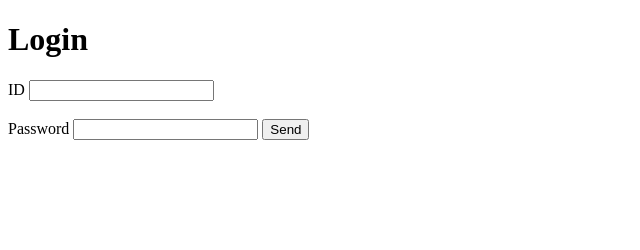
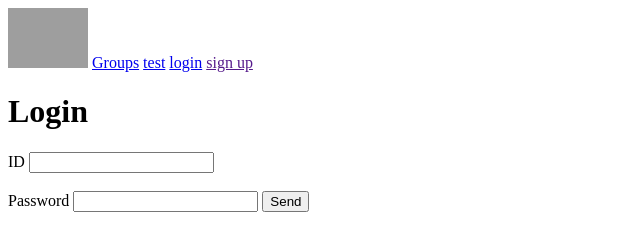
Before and after one commit to Elnura99/1402task, a plain HTML site: page TABLE/login.html in a window 1280 px wide. Shown: the whole page, without its empty margins (0-640 px from the left). Drawn offline with Linux system fonts and the light colour scheme; grey boxes are pictures that could not be loaded.

Commit message:
updated navbar

```diff
--- a/TABLE/login.html
+++ b/TABLE/login.html
@@ -6,7 +6,17 @@
     <title>Login</title>
 </head>
 <body>
-    <h1>Login</h1>
+    <header>
+    <nav>
+        <img src="https://upload.wikimedia.org/wikipedia/commons/5/5c/KPop.png" height="60">
+        <a href="./about.html">Groups</a>
+        <a href="./test.html">test</a>
+        <a href="./login.html">login</a>
+        <a href="">sign up</a>
+        </nav>
+
+        <h1>Login</h1></header>
+
     <label for="name">ID</label>
     <input type="text" id="">
     <br><br>
```
Also changed, not shown: TABLE/about.html (+8 -0 lines), TABLE/index.html (+3 -0 lines), TABLE/test.html (+7 -0 lines).
